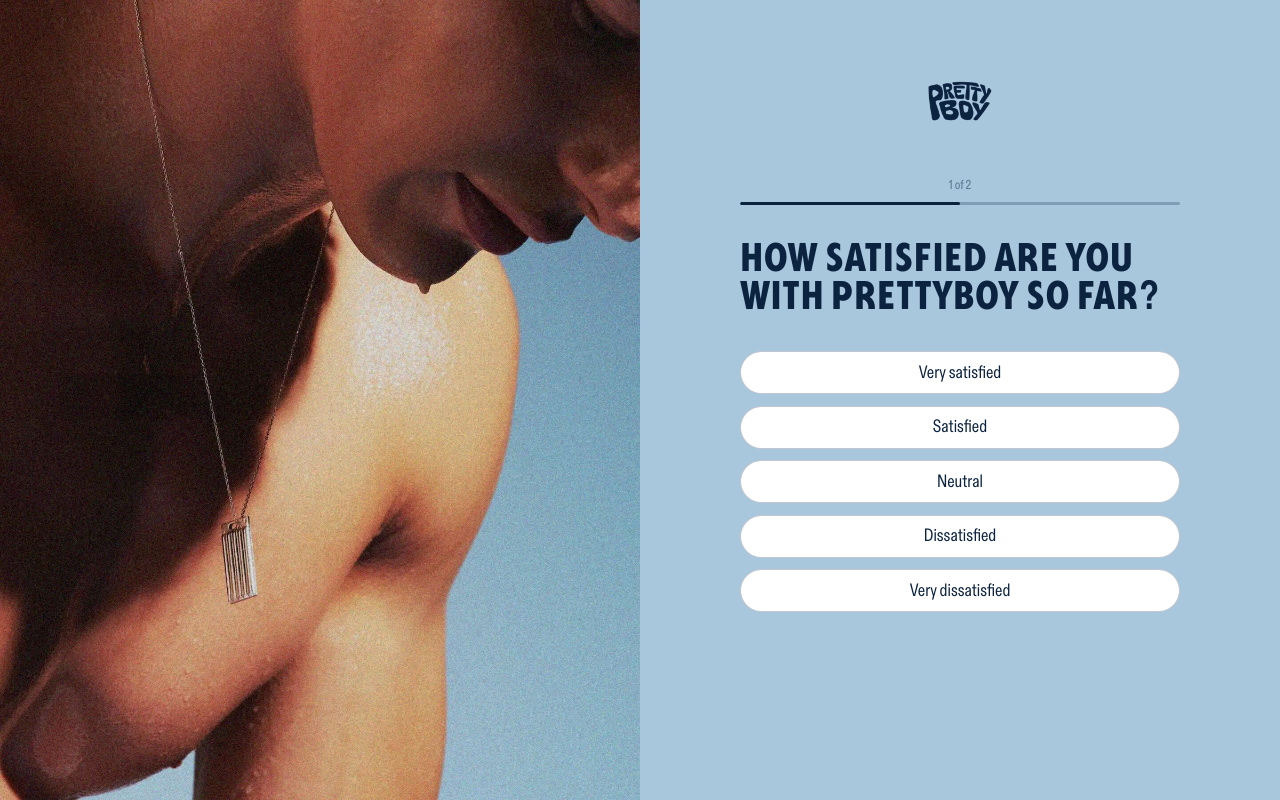
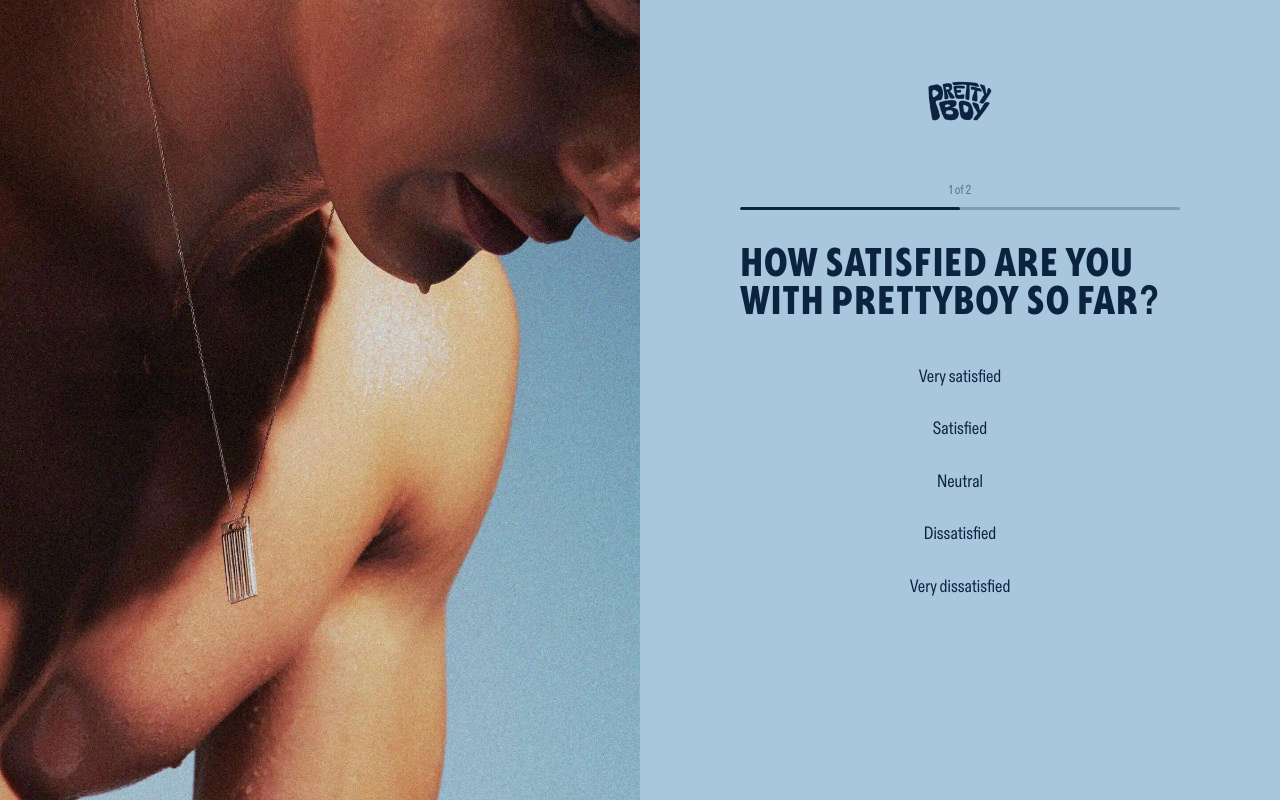
Before and after one commit to AutaraStudio/Pretty-Boy-Surveys, a React (Vite) app: page /subscription in a window 1280 px wide. Built offline with nearby package versions, Linux system fonts and the light colour scheme; the HTML template or start-up script is replaced by a standard one.

Commit message:
Update SubscriptionSurvey.css

```diff
--- a/src/pages/SubscriptionSurvey/SubscriptionSurvey.css
+++ b/src/pages/SubscriptionSurvey/SubscriptionSurvey.css
@@ -32,7 +32,7 @@
   --color-primary:        #0C2340;
   --color-primary-hover:  rgba(12, 35, 64, 0.85);
   --color-bg:             #A8C6DC;
-  --color-surface:        #ffffff;
+  --color-surface:        #EEF3F7;
   --color-surface-hover:  rgba(255, 255, 255, 0.65);
   --color-border:         rgba(12, 35, 64, 0.25);
   --color-border-hover:   rgba(12, 35, 64, 0.55);
@@ -480,9 +480,9 @@
 .sub-survey .option-btn {
   width: 100%;
   padding: clamp(10px, 0.9vw, 13px) clamp(22px, 2vw, 30px);
-  border: 1px solid var(--color-border);
+  border: none;
   border-radius: var(--radius-pill);
-  background: var(--color-surface);
+  background: transparent;
   color: var(--color-text);
   font-family: var(--font-body);
   font-size: clamp(16px, 1.4vw, 20px);
@@ -493,8 +493,7 @@
 }
 
 .sub-survey .option-btn:hover {
-  border-color: var(--color-primary);
-  transform: translateY(-1px);
+  background: var(--color-surface);
 }
 
 .sub-survey .option-btn.selected {
@@ -502,7 +501,6 @@
   color: #fff;
   border-color: var(--color-primary);
 }
-
 
 /* ─────────────────────────────────────────────
    MOBILE
```
